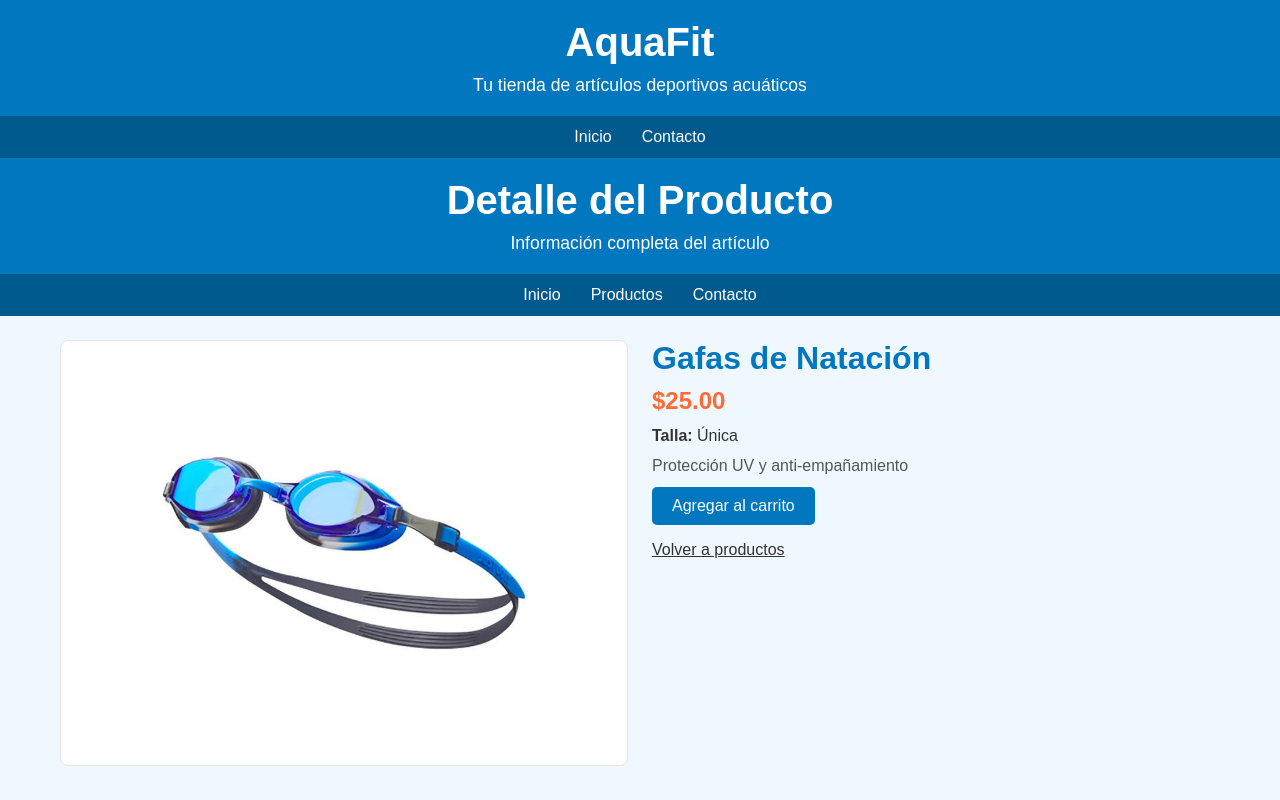
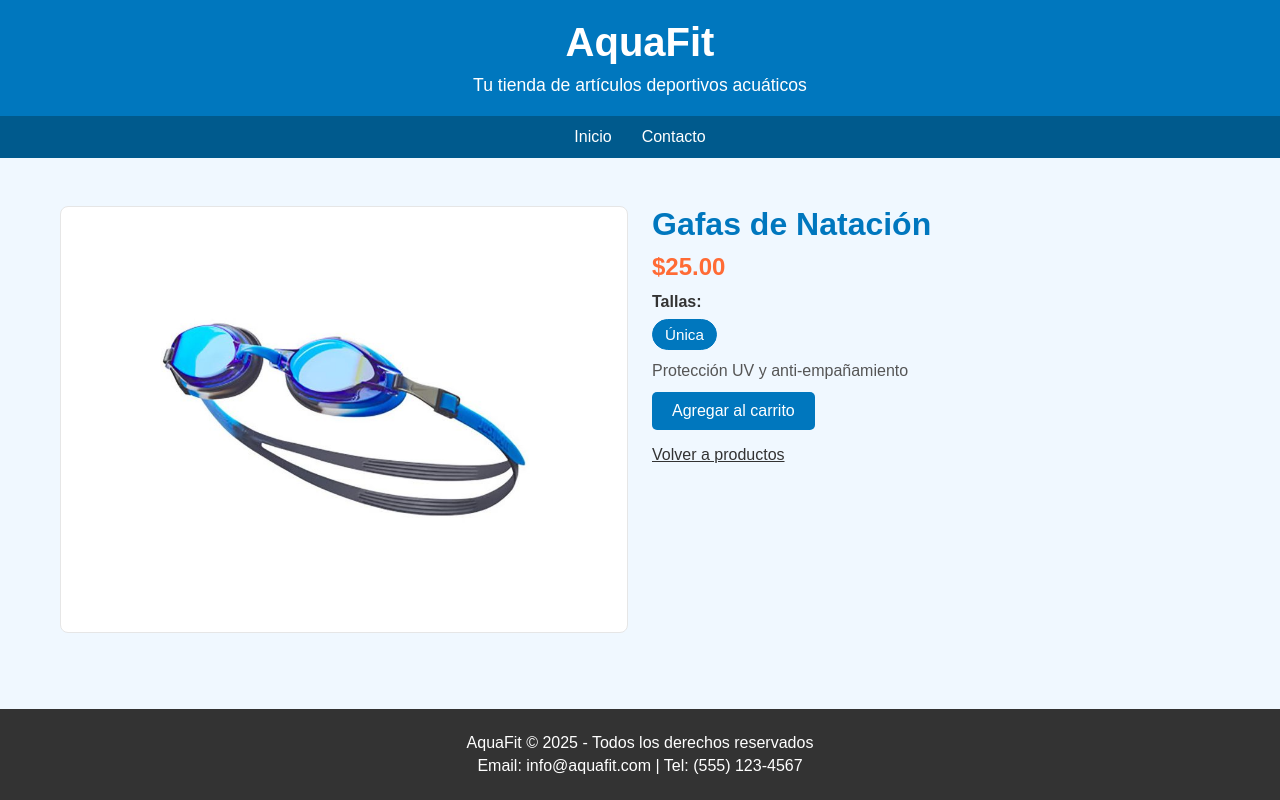
Before and after one commit to BryanGarciaJmz/Aquafit, a React (Vite) app: page /producto/1 in a window 1280 px wide. Shown: the top 800 px of the page. Built offline with nearby package versions, Linux system fonts and the light colour scheme.

Commit message:
Se corrige el header y el footer doble, se añade filtro

```diff
--- a/src/App.css
+++ b/src/App.css
@@ -50,10 +50,69 @@ nav a:hover {
   padding: 0 20px;
 }
 
+/* El main ocupa el espacio disponible para empujar el footer */
+main.container {
+  flex: 1 0 auto;
+}
+
+footer {
+  margin-top: auto;
+}
+
 .container h2 {
   color: #0077be;
   font-size: 2rem;
   margin-bottom: 20px;
+}
+
+/* Filtros */
+.filtros {
+  background: #ffffff;
+  border: 1px solid #e6e6e6;
+  border-radius: 8px;
+  padding: 16px;
+  margin-bottom: 20px;
+}
+
+.filtros-row {
+  display: grid;
+  grid-template-columns: repeat(auto-fit, minmax(220px, 1fr));
+  gap: 16px;
+}
+
+.filtro-item label {
+  display: block;
+  font-size: 0.9rem;
+  color: #555;
+  margin-bottom: 6px;
+}
+
+.filtro-item select {
+  width: 100%;
+  padding: 10px;
+  border: 1px solid #ccc;
+  border-radius: 6px;
+  background: #fff;
+}
+
+.chips {
+  display: flex;
+  flex-wrap: wrap;
+  gap: 8px;
+}
+
+.chip {
+  background: #fff;
+  border: 1px solid #0077be;
+  color: #0077be;
+  padding: 6px 10px;
+  border-radius: 16px;
+  cursor: pointer;
+  font-size: 0.9rem;
+}
+
+.chip:hover {
+  background: #e9f5ff;
 }
 
 .productos {
@@ -160,15 +219,22 @@ footer p {
 
 .detalle-imagen {
   width: 100%;
+  overflow: hidden; /* evita desbordes al hacer zoom */
+  border-radius: 8px;
+  background: #fff;
+  border: 1px solid #e6e6e6; /* mover borde al contenedor */
 }
 
 .detalle-img {
   width: 100%;
   aspect-ratio: 4 / 3;
   object-fit: contain;
-  background: #fff;
-  border: 1px solid #e6e6e6;
-  border-radius: 8px;
+  background: transparent;
+  border: 0;
+  border-radius: 8px; /* coincide con el contenedor */
+  transition: transform 0.35s ease; /* transición para el zoom */
+  will-change: transform;
+  transform-origin: center center;
 }
 
 .detalle-info h2 {
@@ -193,3 +259,43 @@ footer p {
     grid-template-columns: 1fr;
   }
 }
+
+/* Zoom al pasar el mouse en detalle */
+.detalle .detalle-imagen:hover .detalle-img {
+  transform: scale(1.15) translateZ(0);
+  cursor: zoom-in;
+}
+
+/* Respeta usuarios con movimiento reducido */
+@media (prefers-reduced-motion: reduce) {
+  .detalle-img {
+    transition: none;
+  }
+}
+
+/* Tallas */
+.tallas {
+  display: flex;
+  gap: 8px;
+  margin-top: 8px;
+  flex-wrap: wrap;
+}
+
+.btn-talla {
+  background: #fff;
+  color: #0077be;
+  border: 1px solid #0077be;
+  padding: 6px 12px;
+  border-radius: 16px;
+  cursor: pointer;
+  font-size: 0.95rem;
+}
+
+.btn-talla:hover {
+  background: #e9f5ff;
+}
+
+.btn-talla.activa {
+  background: #0077be;
+  color: #fff;
+}
--- a/src/App.jsx
+++ b/src/App.jsx
@@ -31,6 +31,41 @@ function HomePage() {
   return (
     <main className="container" id="productos">
       <h2>Productos Destacados</h2>
+
+      {/* Filtros (UI sin funcionalidad) */}
+      <section className="filtros" aria-label="Filtros de productos">
+        <div className="filtros-row">
+          <div className="filtro-item">
+            <label htmlFor="categoria">Categoría</label>
+            <select id="categoria" defaultValue="">
+              <option value="">Todas</option>
+              <option value="natacion">Natación</option>
+              <option value="surf">Surf</option>
+              <option value="buceo">Buceo</option>
+              <option value="accesorios">Accesorios</option>
+            </select>
+          </div>
+
+          <div className="filtro-item">
+            <label htmlFor="precio">Precio</label>
+            <select id="precio" defaultValue="">
+              <option value="">Todos</option>
+              <option value="-50">Menos de $50</option>
+              <option value="50-100">$50 - $100</option>
+              <option value=">100">Más de $100</option>
+            </select>
+          </div>
+
+          <div className="filtro-item">
+            <label>Tallas</label>
+            <div className="chips">
+              {['Única','S','M','L','XL'].map(t => (
+                <button key={t} type="button" className="chip" aria-pressed="false">{t}</button>
+              ))}
+            </div>
+          </div>
+        </div>
+      </section>
       <div className="productos">
         {products.map((p) => (
           <ProductCard key={p.id} product={p} />
--- a/src/data/products.js
+++ b/src/data/products.js
@@ -3,7 +3,7 @@ export const products = [
     id: 1,
     nombre: 'Gafas de Natación',
     descripcion: 'Protección UV y anti-empañamiento',
-    talla: 'Única',
+    tallas: ['Única'],
     precio: 25.0,
     imagen: '/images/gafas.jpg',
   },
@@ -11,7 +11,7 @@ export const products = [
     id: 2,
     nombre: 'Tabla de Surf',
     descripcion: 'Para principiantes y expertos',
-    talla: '6’0, 6’6, 7’0',
+    tallas: ['6’0', '6’6', '7’0'],
     precio: 350.0,
     imagen: '/images/tabla-surf.jpg',
   },
@@ -19,7 +19,7 @@ export const products = [
     id: 3,
     nombre: 'Aletas de Buceo',
     descripcion: 'Cómodas y resistentes',
-    talla: 'S, M, L',
+    tallas: ['S', 'M', 'L'],
     precio: 45.0,
     imagen: '/images/aletas.jpg',
   },
@@ -27,7 +27,7 @@ export const products = [
     id: 4,
     nombre: 'Traje de Neopreno',
     descripcion: 'Máxima comodidad térmica',
-    talla: 'S, M, L, XL',
+    tallas: ['S', 'M', 'L', 'XL'],
     precio: 120.0,
     imagen: '/images/traje-neopreno.jpg',
   },
@@ -35,7 +35,7 @@ export const products = [
     id: 5,
     nombre: 'Kit de Snorkel',
     descripcion: 'Máscara y tubo incluidos',
-    talla: 'Única',
+    tallas: ['Única'],
     precio: 55.0,
     imagen: '/images/snorkel.jpg',
   },
@@ -43,7 +43,7 @@ export const products = [
     id: 6,
     nombre: 'Chaleco Salvavidas',
     descripcion: 'Seguridad certificada',
-    talla: 'S, M, L, XL',
+    tallas: ['S', 'M', 'L', 'XL'],
     precio: 40.0,
     imagen: '/images/chaleco.jpg',
   },
--- a/src/index.css
+++ b/src/index.css
@@ -16,8 +16,9 @@ body {
 }
 
 #root {
-  min-height: 100%;
-  display: block;
+  min-height: 100vh;
+  display: flex;
+  flex-direction: column;
 }
 
 img {
--- a/src/pages/ProductDetail.jsx
+++ b/src/pages/ProductDetail.jsx
@@ -1,10 +1,12 @@
 import { useParams, Link } from 'react-router-dom';
 import { getProductById } from '../data/products';
+import { useState } from 'react';
 import '../App.css';
 
 export default function ProductDetail() {
   const { id } = useParams();
   const product = getProductById(id);
+  const [tallaSeleccionada, setTallaSeleccionada] = useState(product?.tallas?.[0] ?? null);
 
   if (!product) {
     return (
@@ -16,18 +18,6 @@ export default function ProductDetail() {
   }
 
   return (
-    <>
-      <header id="inicio">
-        <h1>Detalle del Producto</h1>
-        <p>Información completa del artículo</p>
-      </header>
-
-      <nav>
-        <Link to="#inicio">Inicio</Link>
-        <Link to="/">Productos</Link>
-        <a href="#contacto">Contacto</a>
-      </nav>
-
     <main className="container">
       <section className="detalle">
         <div className="detalle-imagen">
@@ -41,7 +31,25 @@ export default function ProductDetail() {
         <div className="detalle-info">
           <h2>{product.nombre}</h2>
           <p className="detalle-precio">${product.precio.toFixed(2)}</p>
-            <p><strong>Talla:</strong> {product.talla}</p>
+
+          {product.tallas?.length ? (
+            <div style={{ margin: '10px 0' }}>
+              <strong>Tallas:</strong>
+              <div className="tallas">
+                {product.tallas.map((t) => (
+                  <button
+                    key={t}
+                    type="button"
+                    className={`btn-talla ${t === tallaSeleccionada ? 'activa' : ''}`}
+                    onClick={() => setTallaSeleccionada(t)}
+                  >
+                    {t}
+                  </button>
+                ))}
+              </div>
+            </div>
+          ) : null}
+
           <p className="detalle-descripcion">{product.descripcion}</p>
           <button className="btn-add">Agregar al carrito</button>
           <div style={{ marginTop: '16px' }}>
@@ -50,11 +58,5 @@ export default function ProductDetail() {
         </div>
       </section>
     </main>
-
-      <footer id="contacto">
-        <p>AquaFit &copy; 2025 - Todos los derechos reservados</p>
-        <p>Email: info@aquafit.com | Tel: (555) 123-4567</p>
-      </footer>
-    </>
   );
 }
```
Lines whose indentation alone changed are shown as unchanged.
